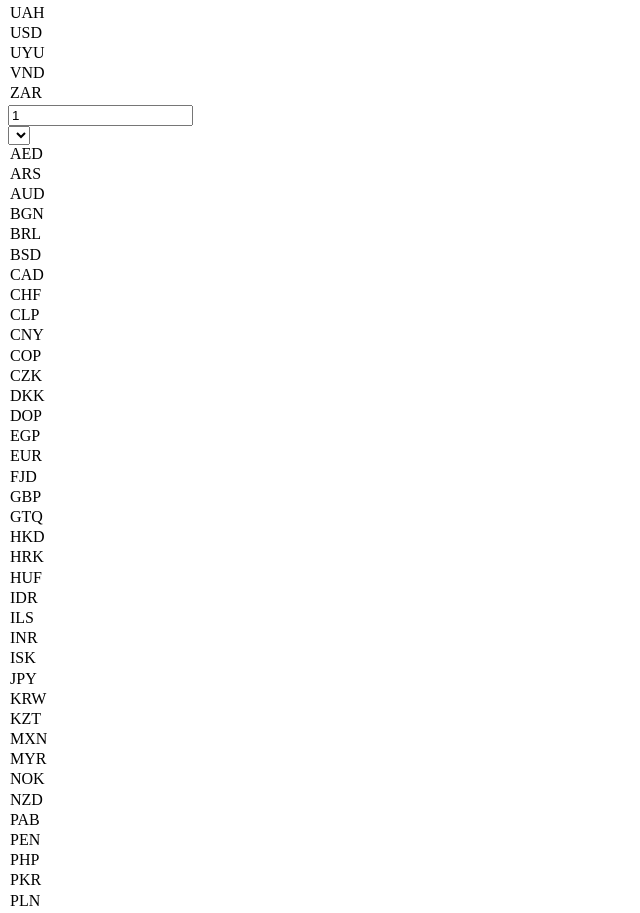
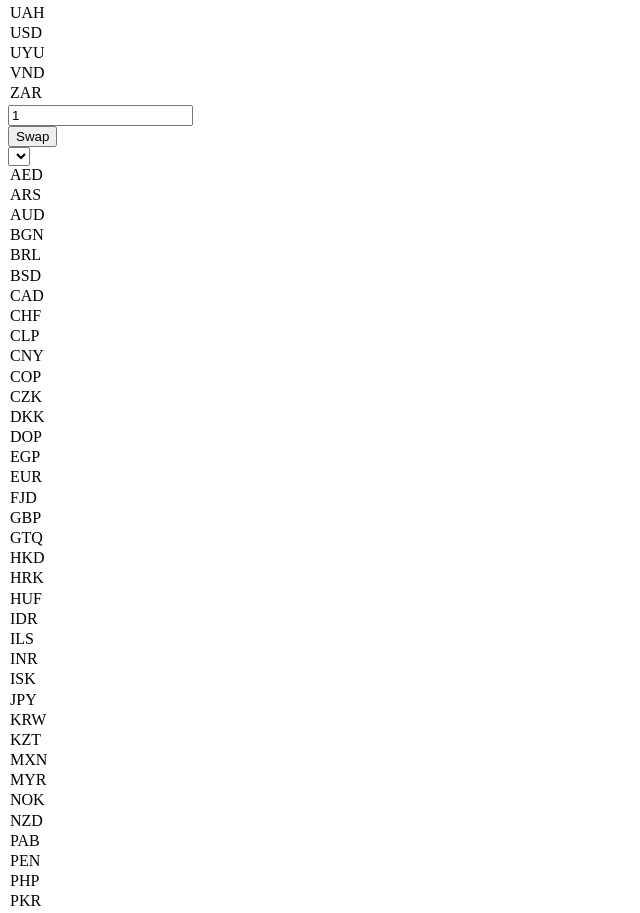
Before and after one commit to DragosDev/javascript-exchange-converter, a plain HTML site: page index.html in a window 1280 px wide. Shown: the part 1104-2017 px from the top of the page, without its empty margins (0-640 px from the left). Drawn offline with Linux system fonts and the light colour scheme.

Commit message:
defining a swap-rate-container which contains a button Swap to help the user swap the converted value <div class="swap-rate-container">     <button class="btn" id="rate">Swap</button>     <div class="rate" id="rate"></div> </div>

```diff
--- a/index.html
+++ b/index.html
@@ -74,6 +74,12 @@
             <input type="number" id="amount-one" placeholder="0" value="1">
         </div>
 
+<!--Swap Rate Button To Change the exchange way-->
+<div class="swap-rate-container">
+    <button class="btn" id="rate">Swap</button>
+    <div class="rate" id="rate"></div>
+</div>
+
 <!--Second Currency-->
         <div class="currecncy">
             <select id="currency-two">
```
